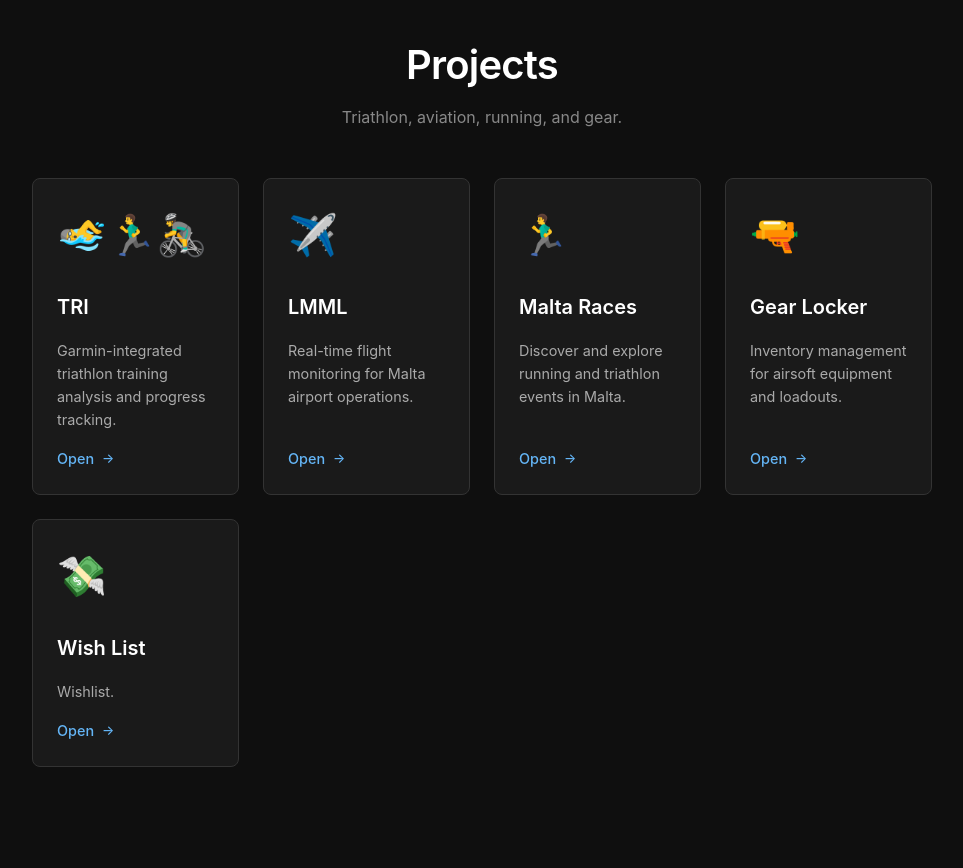
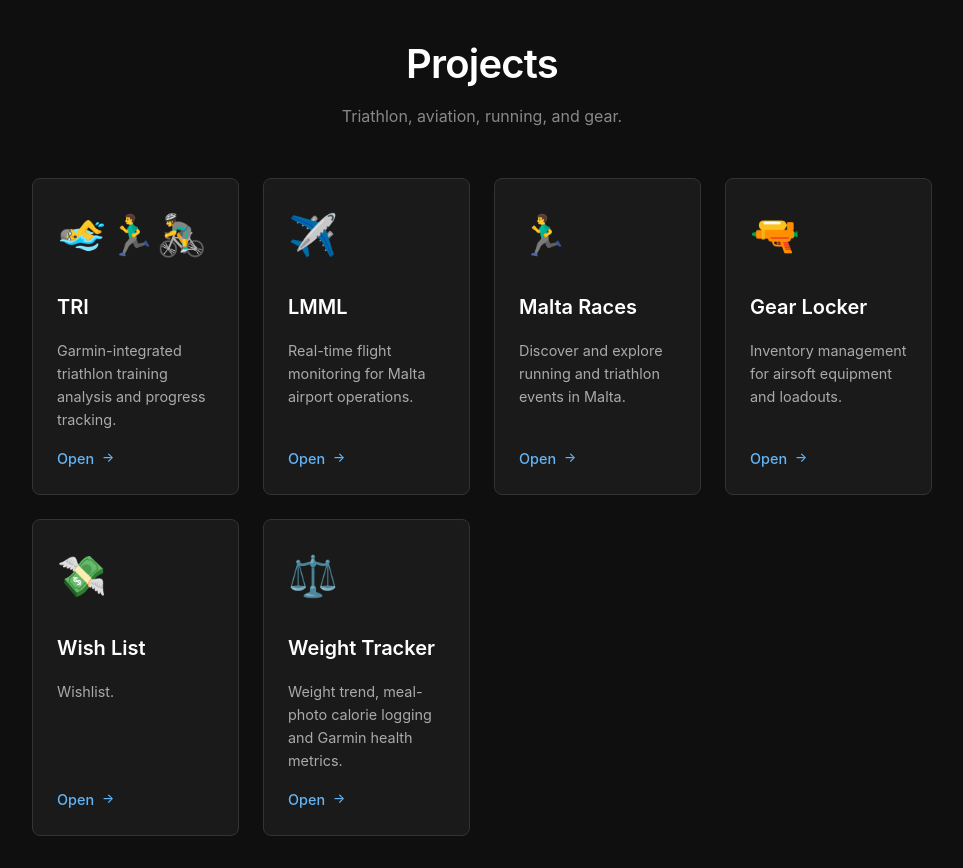
Before and after one commit to chetcutijc/chetcutijean.github.io, a plain HTML site: page index.html in a window 1280 px wide. Shown: the whole page, without its empty margins (158-1121 px from the left). Before the commit the page ends 800 px from the top, so only its background shows below. Drawn offline with Linux system fonts and the light colour scheme.

Commit message:
Add Weight Tracker card
Co-Authored-By: Claude Opus 5.5 <noreply@anthropic.com>
Claude-Session: https://claude.ai/code/session_01T21TiCz4K4WkdMqAeBzAoe

```diff
--- a/index.html
+++ b/index.html
@@ -183,6 +183,15 @@
           Open <span class="arrow">→</span>
         </div>
       </a>
+
+      <a href="https://chetcutijc.github.io/weight-tracker/" class="project-card">
+        <div class="project-icon">⚖️</div>
+        <div class="project-title">Weight Tracker</div>
+        <div class="project-description">Weight trend, meal-photo calorie logging and Garmin health metrics.</div>
+        <div class="project-link">
+          Open <span class="arrow">→</span>
+        </div>
+      </a>
     </div>
   </div>
 
```
